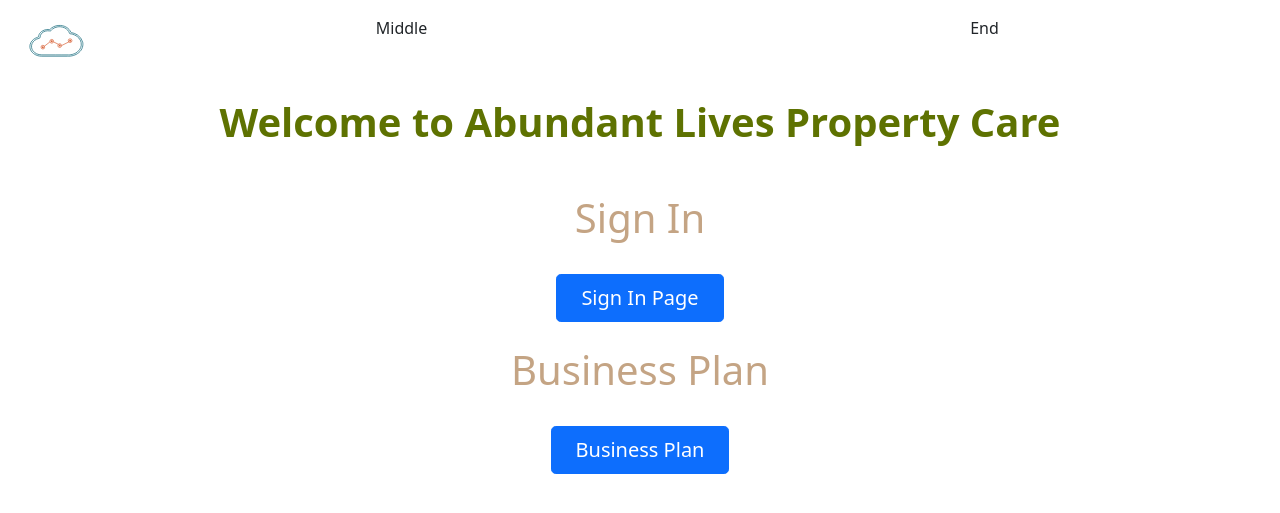
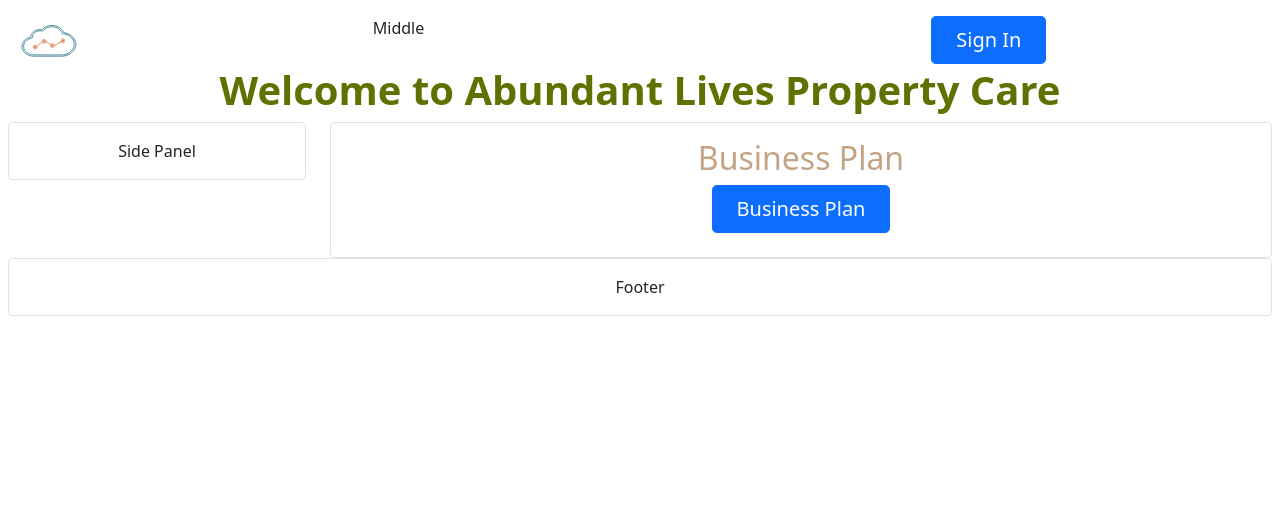
Before and after one commit to GodservantsChris/AbundantLivesPropertyCare, a Flask app: page / in a window 1280 px wide. Shown: the top 513 px of the page. Run offline with Flask 3, Linux system fonts and the light colour scheme; some libraries are stand-ins or nearby versions.

Commit message:
Initial implementation of layout

```diff
--- a/templates/index.html
+++ b/templates/index.html
@@ -6,8 +6,8 @@
 </head>
 <html>
    <body>
+    <div class="px-2 py-2 my-2 text-center">
       <header>
-      <div class="px-2 py-2 mx-2 my-2 text-center">
         <div class="row">
           <div class="col-1">
             <img
@@ -19,38 +19,40 @@
             Middle
           </div>
         <div class="col">
-            End
-          </div>
-        </div>
+          <form method="get" action="{{url_for('login')}}">
+            <button type="submit" class="btn btn-primary btn-lg px-4 gap-3">Sign In</button>
+          </form>
         </div>
       </header>
       <main>
-      <div class="px-4 py-3 my-2 text-center">
         <h1 class="display-6 fw-bold text-primary">Welcome to Abundant Lives Property Care</h1>
-      </div>
-      <form method="get" action="{{url_for('login')}}">
-        <div class="px-4 py-3 my-2 text-center">
-          <h2 class="display-6 text-secondary">Sign In</h2>
-        </div>
-        <div class="col-md-6 mx-auto text-center">
-          <!-- Submit -->
-          <div class="d-grid gap-2 d-sm-flex justify-content-sm-center my-2">
-            <button type="submit" class="btn btn-primary btn-lg px-4 gap-3">Sign In Page</button>
+        <div class="row">
+          <div class="col-3">
+            <div class="p-3 text-primary-emphasis bg-primary-subtle border border-primary-subtle rounded-3">
+              Side Panel
             </div>
           </div>
-      </form>
+          <div class="col">
+            <div class="p-3 text-primary-emphasis bg-primary-subtle border border-primary-subtle rounded-3">
               <form method="post" action="{{url_for('BusinessPlanForm')}}">
-        <div class="px-4 py-3 my-2 text-center">
-          <h2 class="display-6 text-secondary">Business Plan</h2>
-        </div>
-        <div class="col-md-6 mx-auto text-center">
+                <h2 class="text-secondary">Business Plan</h2>
                 <!-- Submit -->
                 <div class="d-grid gap-2 d-sm-flex justify-content-sm-center my-2">
                   <button type="submit" class="btn btn-primary btn-lg px-4 gap-3">Business Plan</button>
                 </div>
+              </form>
             </div>
-      </form>
+          </div>
+        </div>
        </main>
-     <footer></footer>
+       <footer>
+        <div class="row border-primary-subtle" >
+          <div class="col">
+            <div class="p-3 text-primary-emphasis bg-primary-subtle border border-primary-subtle rounded-3">
+              Footer
+            </div>
+        </div>
+       </footer>
+    </div>
    </body>
 </html>
```
Lines whose indentation alone changed are shown as unchanged.
